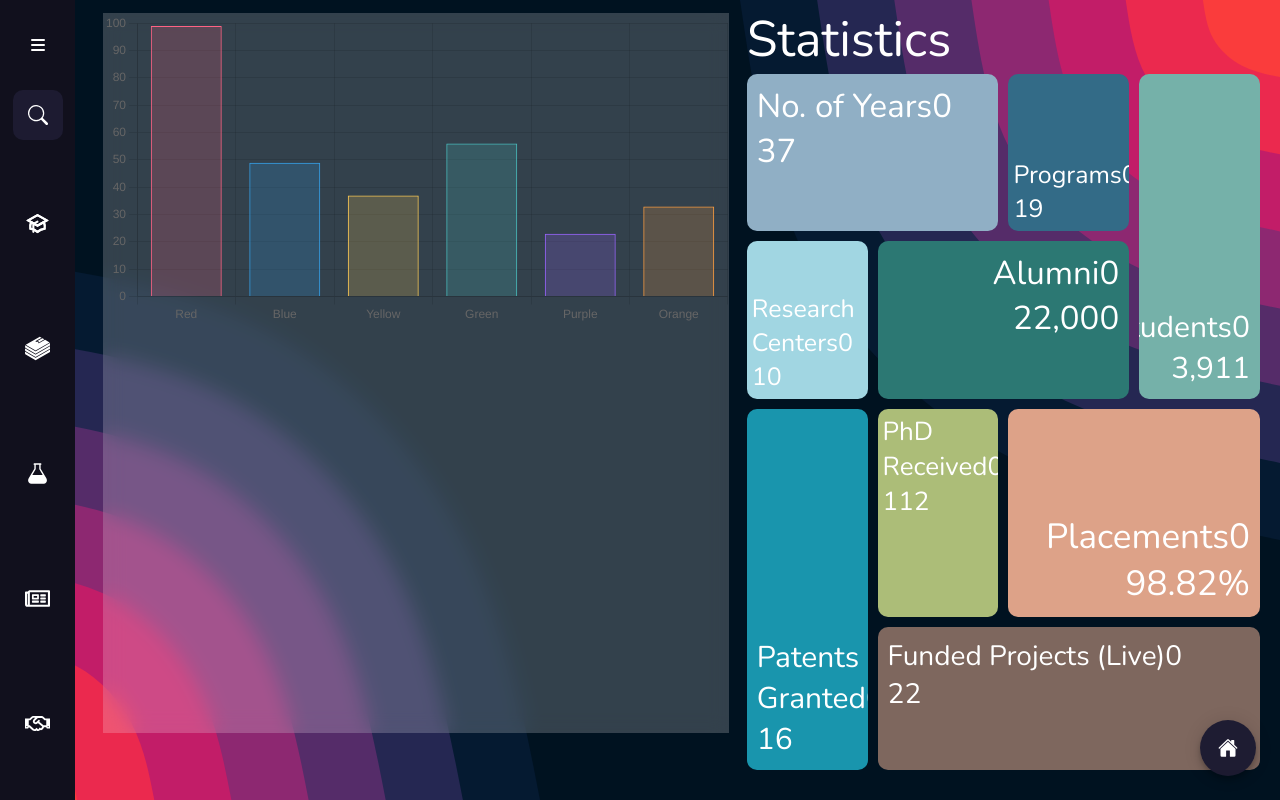
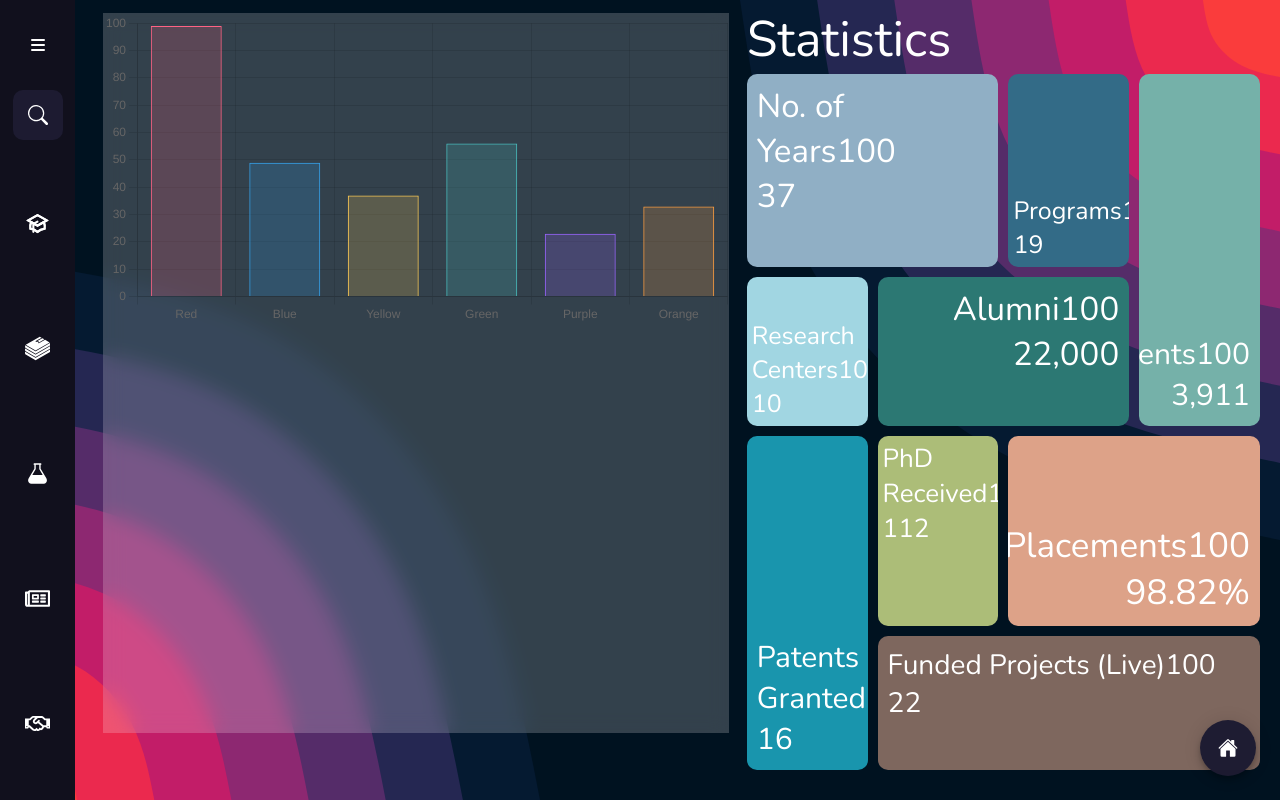
Before and after one commit to AishwaryaSubash/SVCE_Website, a Next.js app: page /Placements in a window 1280 px wide. Built offline with nearby package versions, Linux system fonts and the light colour scheme.

Commit message:
yayy working

```diff
--- a/pages/Placements/index.tsx
+++ b/pages/Placements/index.tsx
@@ -208,7 +208,7 @@ const Placements = ({ select }: { select: number }) => {
                       >
                         {s.name}
 
-                        <CountUp start={viewPortEntered ? 0 : 0} end={100}>
+                        <CountUp start={viewPortEntered ? 100 : 0} end={100}>
                           {({ countUpRef }) => {
                             return (
                               <VisibilitySensor
```
